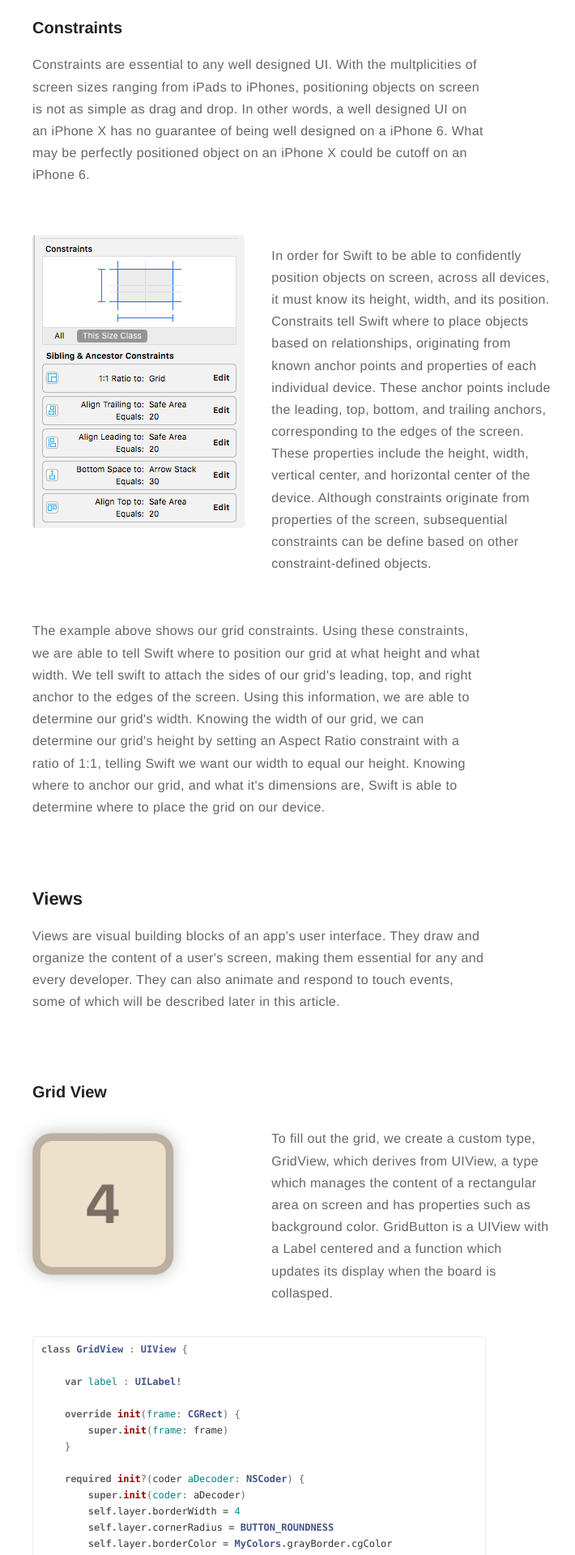
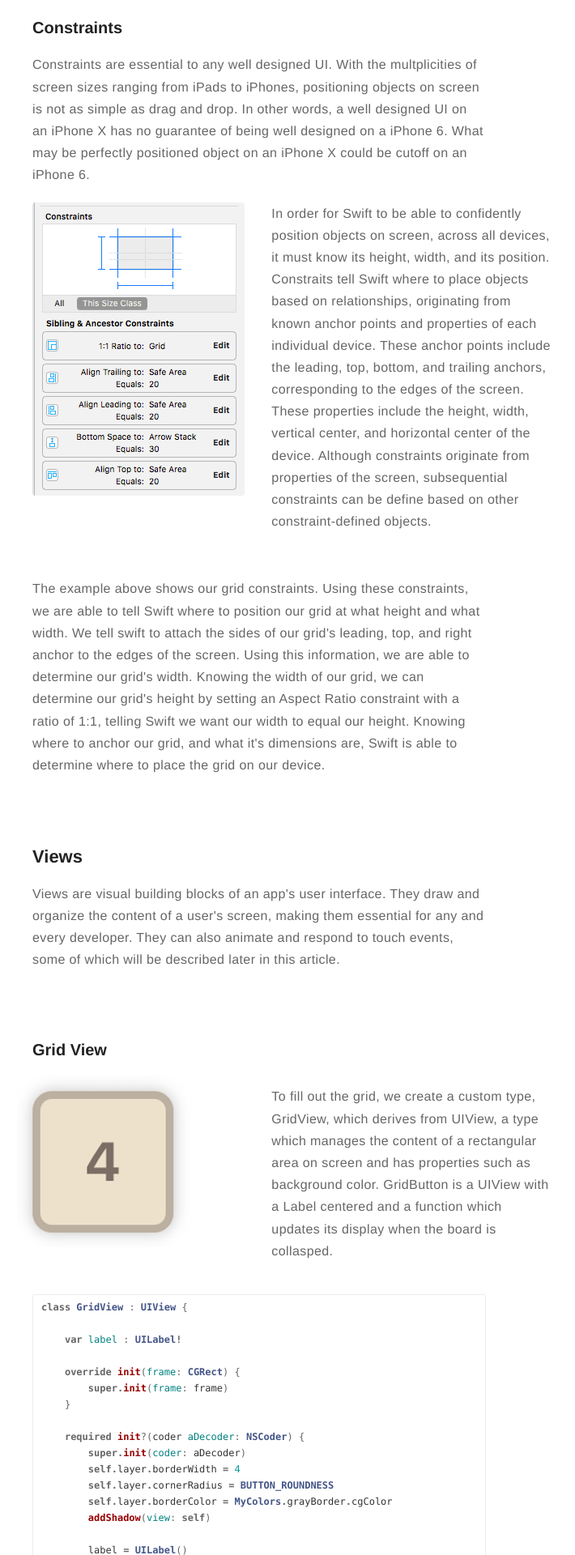
Before and after one commit to eriktanner/SwiftAppBlog, a Jekyll site: the page built from _posts/2019-02-22-2048.markdown, in a window 1280 px wide. Shown: the part 3360-5280 px from the top of the page at 81% size, without its empty margins (320-1030 px from the left). Built offline with Jekyll 4.4.1, drawn with Linux system fonts in a browser that asks for light colours; comment, search, counter and statistics services are not loaded.

Commit message:
ArrowButton

```diff
--- a/_posts/2019-02-22-2048.markdown
+++ b/_posts/2019-02-22-2048.markdown
@@ -83,17 +83,17 @@ The first class project for CMSC436 was to recreate the popular mobile game 2048
     <p> Constraints are essential to any well designed UI. With the multplicities of screen sizes ranging from iPads to iPhones, positioning objects on screen is not as simple as drag and drop. In other words, a well designed UI on an iPhone X has no guarantee of being well designed on a iPhone 6. What may be perfectly positioned object on an iPhone X could be cutoff on an iPhone 6. </p>
 </div>
 
-<div class="side-by-side" style="margin-bottom: 0px">
+<div class="side-by-side" style="margin-bottom: 0px; margin-top: 0px">
     <div class="toleft" style="text-align:right">
         <img class="image" src="https://eriktanner.github.io/SwiftAppBlog/assets/images/2048/gridViewConstraints.png" alt="Alt Text">
     </div>
 
-    <div class="toright" style="padding-top: 12px;">
+    <div class="toright">
         <p> In order for Swift to be able to confidently position objects on screen, across all devices, it must know its height, width, and its position. Constraits tell Swift where to place objects based on relationships, originating from known anchor points and properties of each individual device. These anchor points include the leading, top, bottom, and trailing anchors, corresponding to the edges of the screen. These properties include the height, width, vertical center, and horizontal center of the device. Although constraints originate from properties of the screen, subsequential constraints can be define based on other constraint-defined objects. </p>
     </div>
 </div>
 
-<div>
+<div style="margin-bottom: 0px; margin-top: 0px">
     <p> The example above shows our grid constraints. Using these constraints, we are able to tell Swift where to position our grid at what height and what width. We tell swift to attach the sides of our grid's leading, top, and right anchor to the edges of the screen. Using this information, we are able to determine our grid's width. Knowing the width of our grid, we can determine our grid's height by setting an Aspect Ratio constraint with a ratio of 1:1, telling Swift we want our width to equal our height. Knowing where to anchor our grid, and what it's dimensions are, Swift is able to determine where to place the grid on our device. </p>
 </div>
 
```
